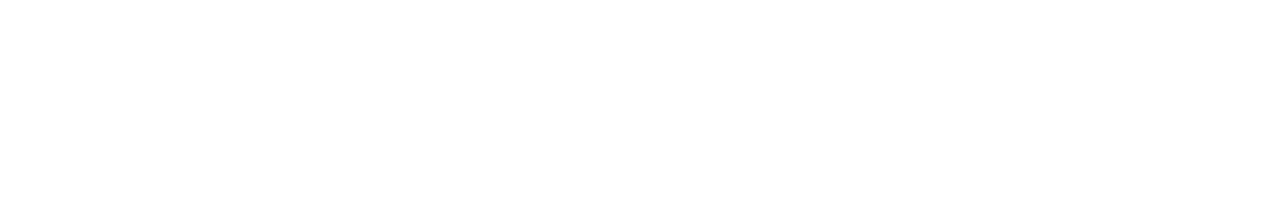
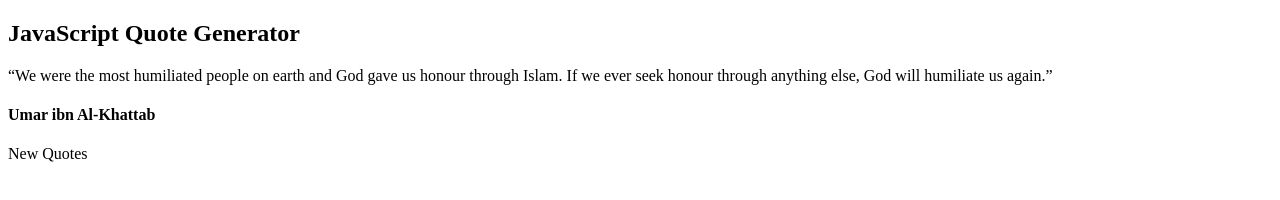
Before and after one commit to abubakar1010/quote_generator, a plain HTML site: page index.html in a window 1280 px wide. Drawn offline with Linux system fonts and the light colour scheme.

Commit message:
finished markup

```diff
--- a/index.html
+++ b/index.html
@@ -10,7 +10,22 @@
 </head>
 <body>
 
+    <section class="container">
+        <div class="header">
+            <h2>JavaScript Quote Generator</h2>
+        </div>
 
+        <div class="maincontent">
+            <span class="quotes">“We were the most humiliated people on earth and God gave us honour through Islam. If we ever seek honour through anything else, God will humiliate us again.”
+                </span>
+
+                <h4 class="person"> Umar ibn Al-Khattab</h4>
+
+                <div class="quotes-btn-container">
+                    <div class="btn">New Quotes</div>
+                </div>
+        </div>
+    </section>
 
     <script src="script/main.js"></script>
 </body>
```
